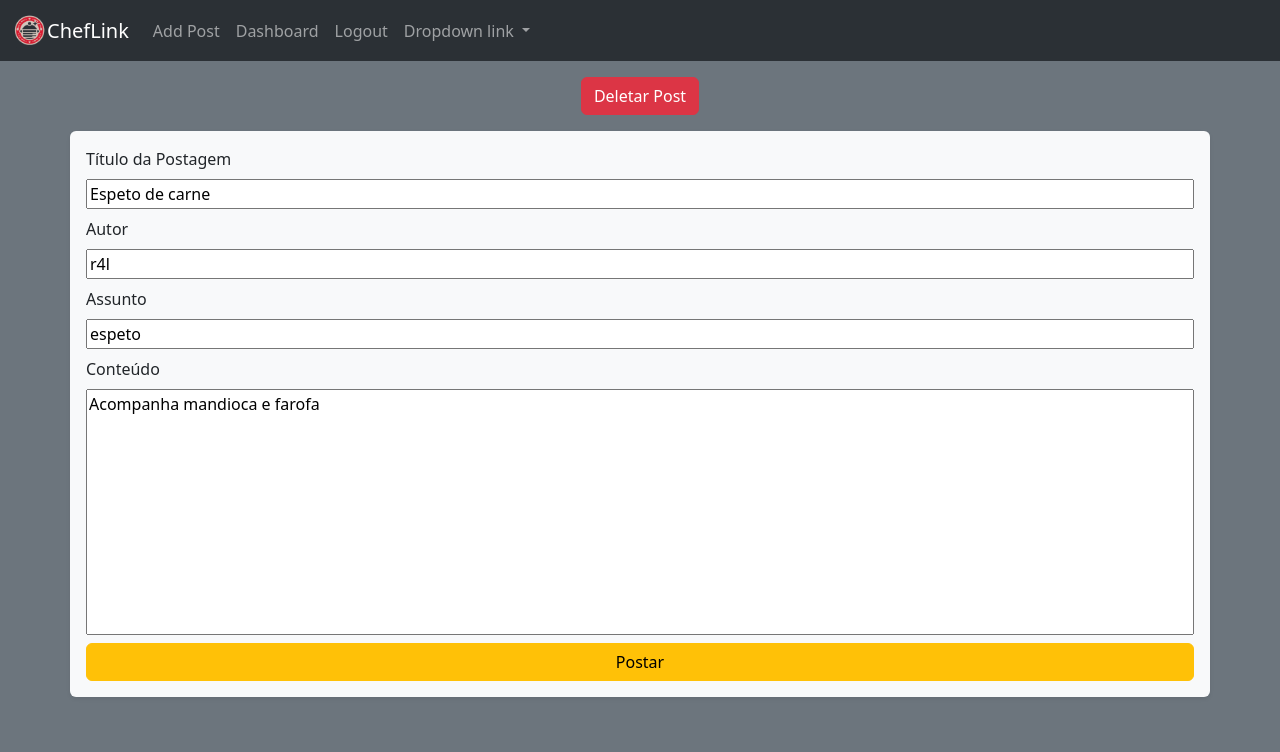
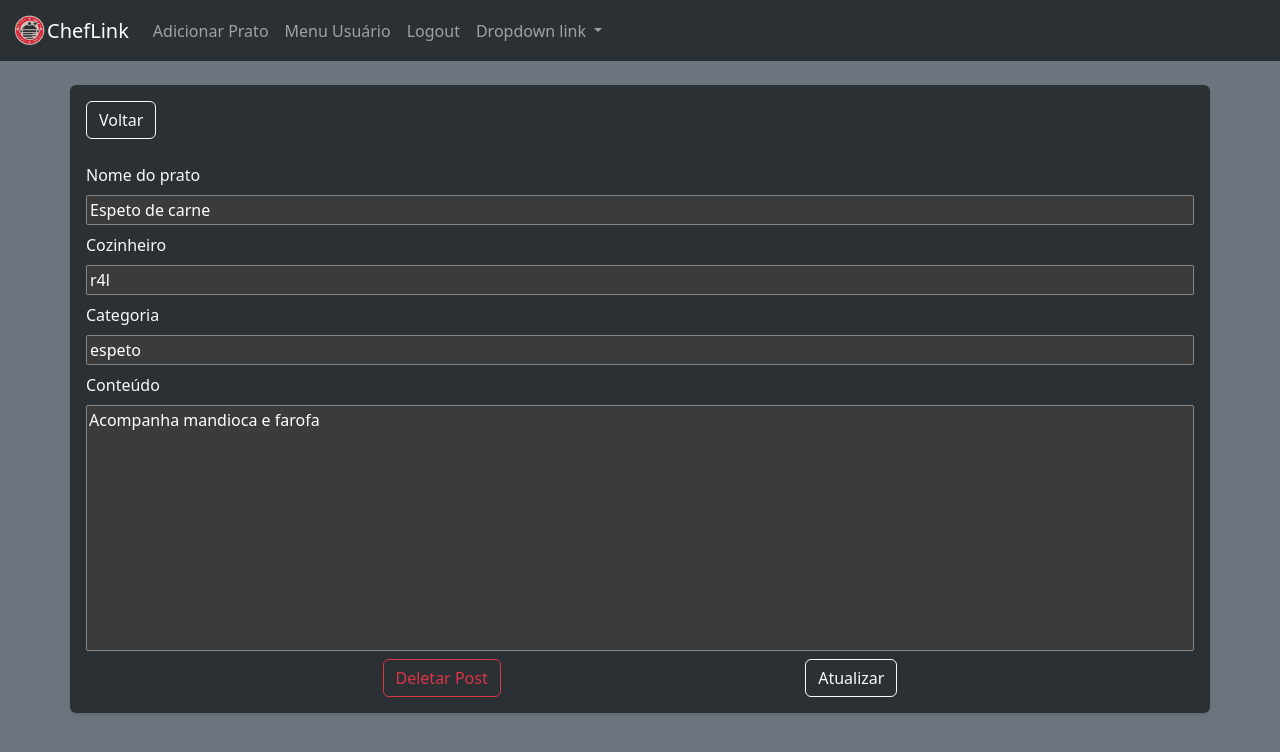
Before and after one commit to RaulFSP/aprendendo, a Flask app: page /post/edit/1 in a window 1280 px wide. Shown: the top 752 px of the page. Run offline with Flask 3, Linux system fonts and the light colour scheme; a user stored in the database is signed in; data comes from the database, SQL or seed files in the repository; both versions use the stored data as it was after the commit; some libraries are stand-ins or nearby versions.

Commit message:
postagem

```diff
--- a/forms.py
+++ b/forms.py
@@ -16,8 +16,8 @@ class LoginForm(FlaskForm):
     submit = SubmitField()
 
 class UserPostForm(FlaskForm):
-    title = StringField(label="Título da Postagem",validators=[DataRequired(),length(min=2,max=30)])
-    author = StringField(label="Autor",validators=[DataRequired(),length(min=2,max=30)])
-    slug =  StringField(label="Assunto",validators=[DataRequired(),length(min=2,max=30)])
+    title = StringField(label="Nome do prato",validators=[DataRequired(),length(min=2,max=30)])
+    author = StringField(label="Cozinheiro",validators=[DataRequired(),length(min=2,max=30)])
+    slug =  StringField(label="Categoria",validators=[DataRequired(),length(min=2,max=30)])
     content = TextAreaField(label="Conteúdo", validators=[DataRequired(), length(min=1)])
     submit = SubmitField()
--- a/routes.py
+++ b/routes.py
@@ -116,7 +116,7 @@ def delete_post(id):
     post = UserPostModel.query.get_or_404(id)
     db.session.delete(post)
     db.session.commit()
-    flash(f"Post deletado!")
+    flash(f"Prato deletado!")
     return redirect(url_for('index'))
 
 
--- a/templates/alter_post.html
+++ b/templates/alter_post.html
@@ -5,22 +5,28 @@
 {%endblock%}
 
 {%block body%}
-    <div class="container text-center p-3">
-        <a href="{{url_for('delete_post',id=post.id)}}" class="btn btn-danger">Deletar Post</a>
+    <br>
+<form action="{{url_for('alter_post',id=post.id)}}" method="post" class="container shadow-sm p-3 mb-5 bg-body-tertiary rounded" data-bs-theme="dark">
+    <div class="d-grid gap-2 d-md-block d-md-flex justify-content-start">
+        <a href="{{url_for('index')}}" class="btn btn-outline-light">Voltar</a>
+
     </div>
-<form action="{{url_for('alter_post',id=post.id)}}" method="post" class="container shadow-sm p-3 mb-5 bg-body-tertiary rounded">
+    <br>
     <fieldset class="d-flex flex-column gap-2">
         {{ form.csrf_token }}
 
-        {{form.title.label}}
+        {{form.title.label(class="text-light")}}
         {{form.title()}}
-        {{form.author.label}}
+        {{form.author.label(class="text-light")}}
         {{form.author()}}
-        {{form.slug.label}}
+        {{form.slug.label(class="text-light")}}
         {{form.slug()}}
-        {{form.content.label}}
+        {{form.content.label(class="text-light")}}
         {{form.content(rows="10", style="resize: none;")}}
-        {{form.submit(value="Postar", class="btn btn-warning")}}
+        <div class="d-grid gap-2 d-md-block d-md-flex justify-content-evenly">
+            <a href="{{url_for('delete_post',id=post.id)}}" class="btn btn-outline-danger">Deletar Post</a>
+            {{form.submit(value="Atualizar", class="btn btn-outline-light")}}
+        </div>
     </fieldset>
 </form>
 
--- a/templates/base.html
+++ b/templates/base.html
@@ -8,6 +8,7 @@
     <link rel="shortcut icon" href="{{url_for('static',filename='images/favicon.ico')}}" type="image/ico">
     <link href="https://cdn.jsdelivr.net/npm/bootstrap@5.3.3/dist/css/bootstrap.min.css" rel="stylesheet"
         integrity="sha384-QWTKZyjpPEjISv5WaRU9OFeRpok6YctnYmDr5pNlyT2bRjXh0JMhjY6hW+ALEwIH" crossorigin="anonymous">
+    <link rel="stylesheet" href="https://cdn.jsdelivr.net/npm/bootstrap-icons@1.11.3/font/bootstrap-icons.min.css">
 
     {%block head%} {%endblock%}
 </head>
--- a/templates/components/navbar.html
+++ b/templates/components/navbar.html
@@ -22,10 +22,10 @@
                 </li>
                 {%else%}
                 <li class="nav-item">
-                    <a class="nav-link" href="{{url_for('add_post')}}">Add Post</a>
+                    <a class="nav-link" href="{{url_for('add_post')}}">Adicionar Prato</a>
                 </li>
                 <li class="nav-item">
-                    <a class="nav-link" href="{{url_for('dashboard_user')}}">Dashboard</a>
+                    <a class="nav-link" href="{{url_for('dashboard_user')}}">Menu Usuário</a>
                 </li>
                 <li class="nav-item">
                     <a class="nav-link" href="{{url_for('logout')}}">Logout</a>
--- a/templates/components/post.html
+++ b/templates/components/post.html
@@ -1,5 +1,5 @@
 {%if posts%}
-<div class="container d-flex  flex-wrap gap-3">
+<div class="container d-flex  flex-wrap gap-3 justify-content-evenly">
 {%for post in posts%}
 <div class="card shadow-sm p-3 bg-body-tertiary rounded" style="width: 25rem; height: 18rem;">
     <div class="card-body " style="overflow: hidden;">
```
Also changed, not shown: templates/alter_user.html (+7 -2 lines), templates/components/carrossel.html (added, +60 -0 lines), templates/index.html (+11 -2 lines), templates/user_post.html (+9 -4 lines), instance/users.db, 7 other files.
